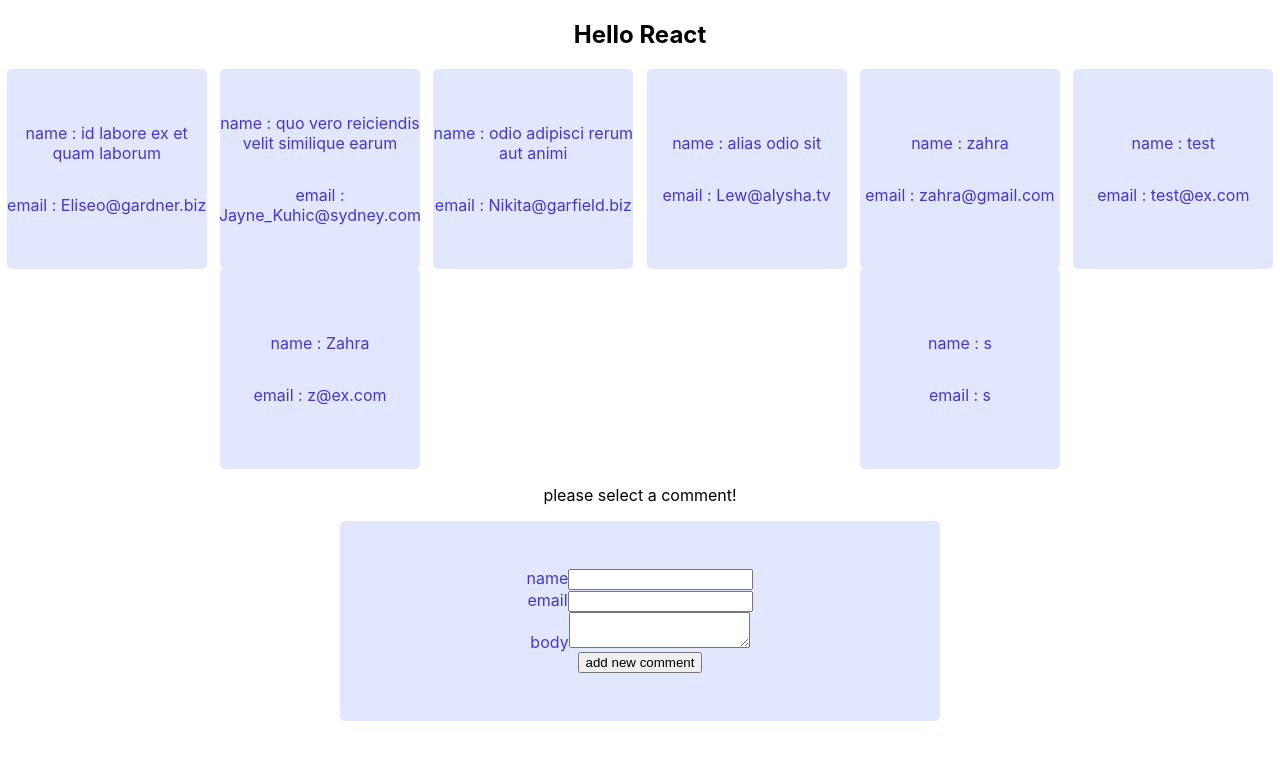
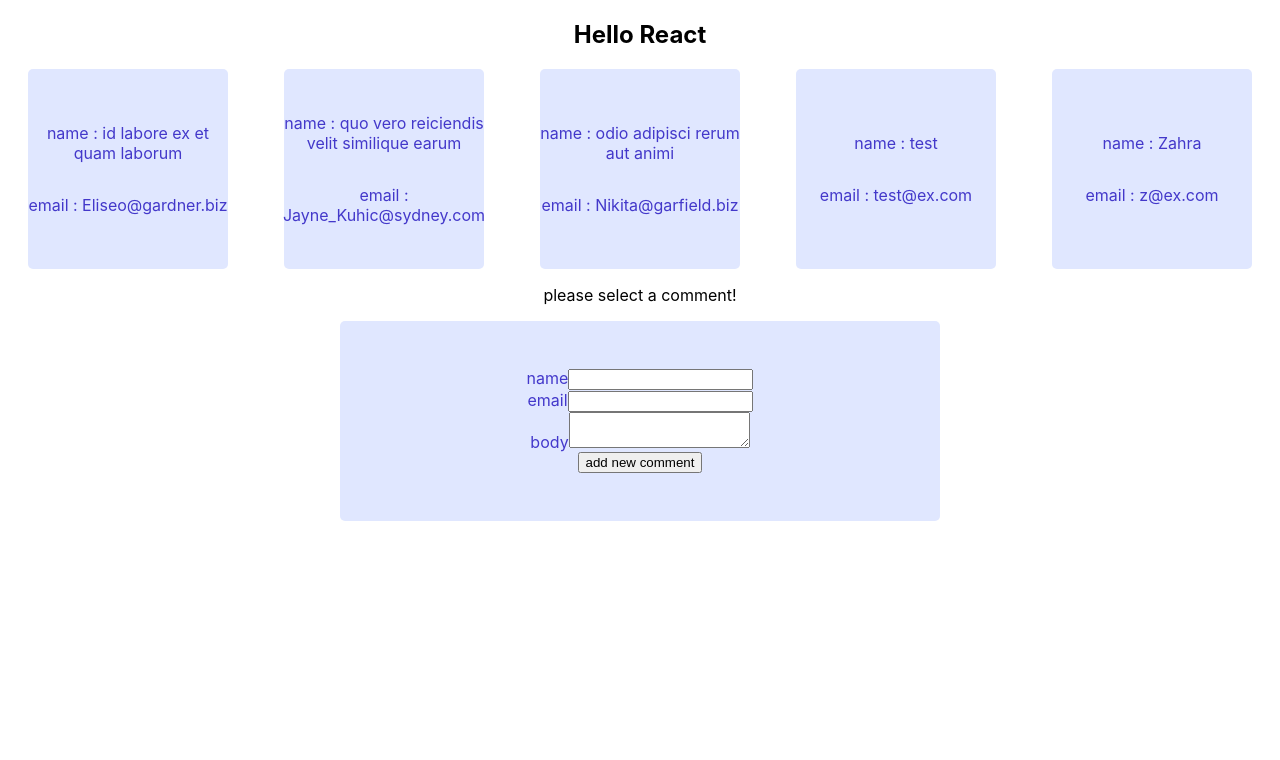
Before and after one commit to zarbabi/http-app, a React (Create React App) app: page / in a window 1280 px wide. Shown: the top 760 px of the page. Built offline with nearby package versions, Linux system fonts and the light colour scheme; data requests are answered from the project's data file.

Commit message:
post and delete comment with async await

```diff
--- a/data/db.json
+++ b/data/db.json
@@ -22,19 +22,6 @@
       "body": "quia molestiae reprehenderit quasi aspernatur\naut expedita occaecati aliquam eveniet laudantium\nomnis quibusdam delectus saepe quia accusamus maiores nam est\ncum et ducimus et vero voluptates excepturi deleniti ratione"
     },
     {
-      "postId": 1,
-      "id": 4,
-      "name": "alias odio sit",
-      "email": "Lew@alysha.tv",
-      "body": "non et atque\noccaecati deserunt quas accusantium unde odit nobis qui voluptatem\nquia voluptas consequuntur itaque dolor\net qui rerum deleniti ut occaecati"
-    },
-    {
-      "name": "zahra",
-      "email": "zahra@gmail.com",
-      "content": "this is test",
-      "id": 5
-    },
-    {
       "name": "test",
       "email": "test@ex.com",
       "content": "test comment",
@@ -45,12 +32,6 @@
       "email": "z@ex.com",
       "content": "teeest",
       "id": 7
-    },
-    {
-      "name": "s",
-      "email": "s",
-      "content": "s",
-      "id": 8
     }
   ]
 }
--- a/src/components/FullComment/FullComment.js
+++ b/src/components/FullComment/FullComment.js
@@ -1,7 +1,7 @@
 import "./fullComment.css";
 import axios from "axios";
 import { useEffect, useState } from "react";
-const FullComment = ({ commentId }) => {
+const FullComment = ({ commentId, setComments }) => {
   const [comment, setComment] = useState(null);
 
   useEffect(() => {
@@ -13,12 +13,14 @@ const FullComment = ({ commentId }) => {
     }
   }, [commentId]);
 
-  const deleteHandler = () => {
-    axios
-      .delete(`http://localhost:3001/comments/${commentId}`)
-      .then((res) => console.log(res.data))
-      .catch((error) => console.log(error));
+  const deleteHandler = async () => {
+    try {
+      await axios.delete(`http://localhost:3001/comments/${commentId}`);
+      const { data } = await axios.get("http://localhost:3001/comments");
+      setComments(data);
+    } catch (error) {}
   };
+
   let commentDetail = <p>please select a comment!</p>;
 
   if (commentId) commentDetail = <p>loading ...</p>;
--- a/src/container/Discussion/Discussion.js
+++ b/src/container/Discussion/Discussion.js
@@ -53,7 +53,7 @@ const Discussion = () => {
     <main>
       <section>{renderComments()}</section>
       <section>
-        <FullComment commentId={selectedId} />
+        <FullComment commentId={selectedId}  setComments={setComments}/>
       </section>
       <section>
         <NewComment setComments={setComments} />
```
